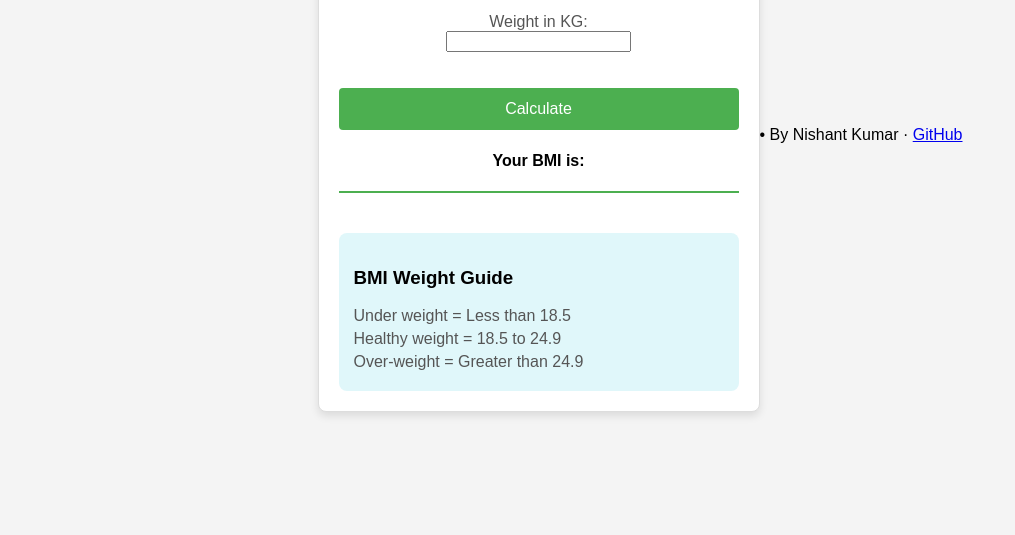
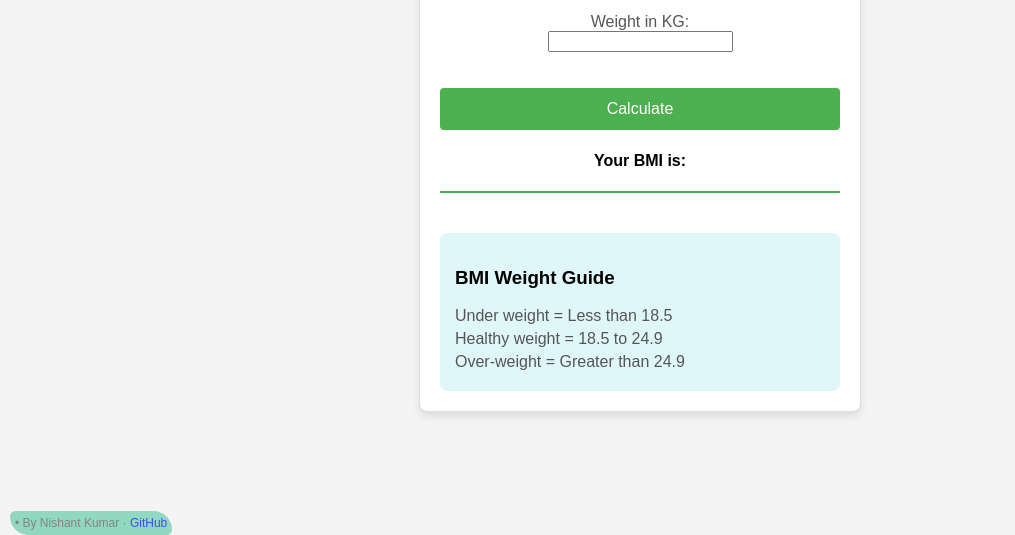
Before and after one commit to Nishant6120/BMI-Calculator, a plain HTML site: page index.html in a window 1280 px wide. Shown: the part 265-800 px from the top of the page, without its empty margins (0-1015 px from the left). Drawn offline with Linux system fonts and the light colour scheme.

Commit message:
Update style.css

```diff
--- a/style.css
+++ b/style.css
@@ -76,3 +76,20 @@ body {
     margin: 5px 0;
     color: #555;
 }
+
+.signature {
+   background-color:mediumaquamarine;
+   padding: 5px;
+   border-radius: 15px 50px;
+   position: absolute;
+   bottom: 0px;
+   left: 10px;
+   font-size: 12px;
+   color:#555 ;
+   opacity: 0.7;
+}
+
+.github{
+   color: blue;
+   text-decoration: none;
+}
```
